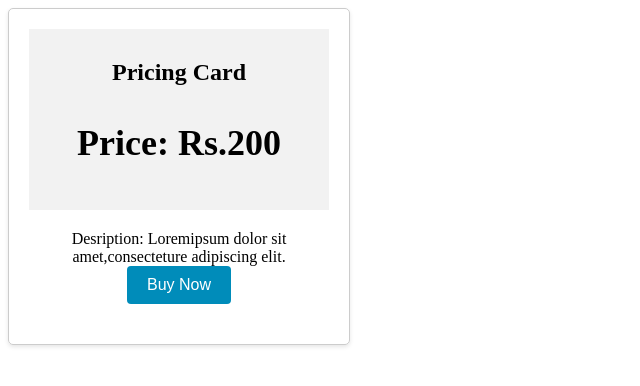
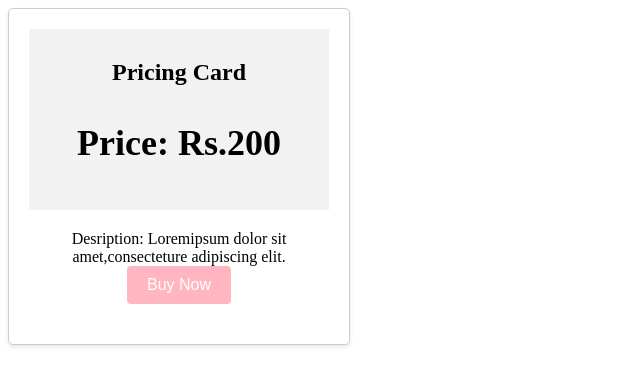
Before and after one commit to acciojob/pricing-card-AbuSalman143, a website: page main.html in a window 1280 px wide. Shown: the whole page, without its empty margins (0-640 px from the left). Drawn offline with Linux system fonts and the light colour scheme.

Commit message:
created a submission

```diff
--- a/styles.css
+++ b/styles.css
@@ -38,7 +38,7 @@
 }
 
 .pricing-button {
-  background-color: #008CBA;
+  background-color: lightpink;
   color: #fff;
   border: none;
   border-radius: 4px;
@@ -47,7 +47,5 @@
   cursor: pointer;
 }
 
-.pricing-button:hover {
-  background-color: #006080;
+
 }
-}
```
